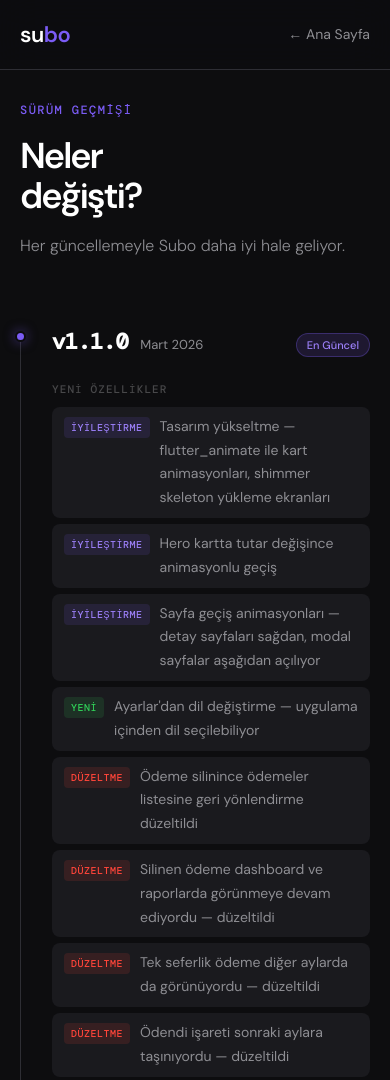
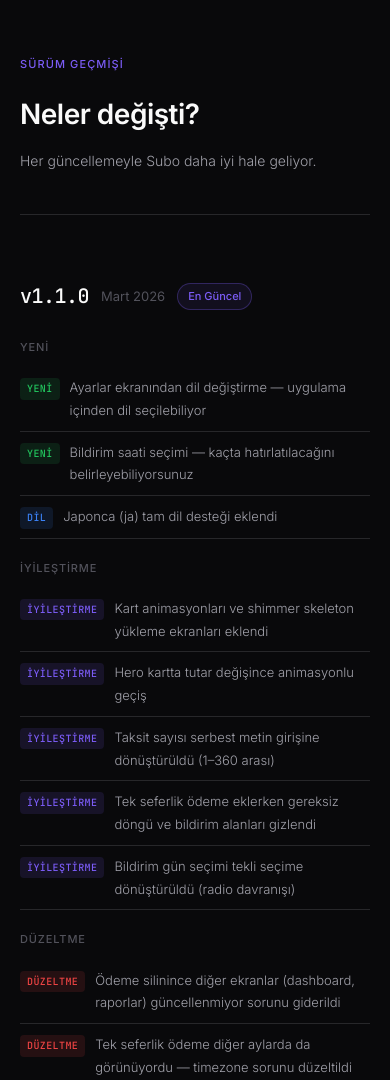
Before and after one commit to aryuksektepe/suboapp.github.io, a plain HTML site: page changelog.html in a window 390 px wide. Shown: the top 1080 px of the page. Drawn offline with nearby package versions, Linux system fonts and the light colour scheme.

Commit message:
Update changelog.html

```diff
--- a/changelog.html
+++ b/changelog.html
@@ -4,190 +4,227 @@
 <meta charset="UTF-8">
 <meta name="viewport" content="width=device-width, initial-scale=1.0">
 <title>Sürüm Notları — Subo</title>
-<meta name="description" content="Subo uygulama güncellemeleri ve sürüm geçmişi.">
 <link rel="preconnect" href="https://fonts.googleapis.com">
-<link href="https://fonts.googleapis.com/css2?family=DM+Sans:wght@300;400;500;600&family=DM+Mono:wght@400;500&display=swap" rel="stylesheet">
+<link href="https://fonts.googleapis.com/css2?family=Inter:wght@300;400;500;600&family=JetBrains+Mono:wght@400;500&display=swap" rel="stylesheet">
 <style>
   :root {
-    --bg: #0D0D0F; --surface: #1A1A1E; --surface2: #242428;
-    --border: #2E2E34; --accent: #7B5CF5; --accent-light: #9B7FF7;
-    --accent-surface: #1E1830; --text: #FFFFFF; --text-secondary: #8E8E93;
-    --text-tertiary: #48484A; --success: #30D158; --warning: #FFD60A;
-    --error: #FF453A; --info: #0A84FF;
+    --bg: #09090b;
+    --surface: #18181b;
+    --border: #27272a;
+    --accent: #7B5CF5;
+    --text: #fafafa;
+    --text-secondary: #a1a1aa;
+    --text-tertiary: #52525b;
+    --green: #22c55e;
+    --red: #ef4444;
+    --blue: #3b82f6;
+    --yellow: #eab308;
   }
   * { margin: 0; padding: 0; box-sizing: border-box; }
-  body { font-family: 'DM Sans', sans-serif; background: var(--bg); color: var(--text); line-height: 1.7; -webkit-font-smoothing: antialiased; }
-  nav {
-    position: fixed; top: 0; left: 0; right: 0; z-index: 100;
-    padding: 20px 40px; display: flex; align-items: center; justify-content: space-between;
-    background: rgba(13,13,15,0.8); backdrop-filter: blur(20px);
-    border-bottom: 0.5px solid var(--border);
+  body {
+    font-family: 'Inter', sans-serif;
+    background: var(--bg);
+    color: var(--text);
+    line-height: 1.75;
+    -webkit-font-smoothing: antialiased;
   }
-  .nav-logo { font-size: 22px; font-weight: 600; color: var(--text); text-decoration: none; letter-spacing: -0.5px; }
-  .nav-logo span { color: var(--accent); }
-  .nav-back { font-size: 14px; color: var(--text-secondary); text-decoration: none; transition: color 0.2s; }
-  .nav-back:hover { color: var(--text); }
-
-  .container { max-width: 760px; margin: 0 auto; padding: 120px 40px 80px; }
-  .page-header { margin-bottom: 64px; }
-  .page-label { font-size: 12px; font-weight: 500; color: var(--accent); text-transform: uppercase; letter-spacing: 0.12em; margin-bottom: 16px; font-family: 'DM Mono', monospace; }
-  .page-header h1 { font-size: clamp(36px, 5vw, 56px); font-weight: 600; letter-spacing: -2px; line-height: 1.1; margin-bottom: 16px; }
-  .page-header p { font-size: 16px; color: var(--text-secondary); font-weight: 300; }
-
-  .release { margin-bottom: 48px; position: relative; padding-left: 32px; }
-  .release::before {
-    content: ''; position: absolute; left: 0; top: 8px; bottom: -48px;
-    width: 0.5px; background: var(--border);
-  }
-  .release:last-child::before { display: none; }
-  .release-dot {
-    position: absolute; left: -5px; top: 8px;
-    width: 11px; height: 11px; border-radius: 50%;
-    background: var(--border); border: 2px solid var(--bg);
-  }
-  .release-dot.latest { background: var(--accent); box-shadow: 0 0 12px rgba(123,92,245,0.5); }
-
-  .release-header { display: flex; align-items: baseline; gap: 12px; margin-bottom: 20px; flex-wrap: wrap; }
-  .release-version {
-    font-size: 22px; font-weight: 600; letter-spacing: -0.5px;
-    font-family: 'DM Mono', monospace;
-  }
-  .release-date { font-size: 13px; color: var(--text-secondary); }
-  .release-badge {
-    font-size: 11px; font-weight: 500; padding: 2px 10px;
-    border-radius: 99px; margin-left: auto;
-  }
-  .badge-latest { background: var(--accent-surface); color: var(--accent-light); border: 0.5px solid rgba(123,92,245,0.3); }
-  .badge-major { background: rgba(10,132,255,0.1); color: var(--info); border: 0.5px solid rgba(10,132,255,0.2); }
-  .badge-minor { background: rgba(48,209,88,0.1); color: var(--success); border: 0.5px solid rgba(48,209,88,0.2); }
-  .badge-patch { background: rgba(142,142,147,0.1); color: var(--text-secondary); border: 0.5px solid var(--border); }
-
-  .changes { display: flex; flex-direction: column; gap: 6px; }
-  .change { display: flex; align-items: flex-start; gap: 10px; font-size: 14px; color: var(--text-secondary); padding: 8px 12px; border-radius: 8px; background: var(--surface); }
-  .change:hover { background: var(--surface2); }
-  .change-type {
-    font-size: 10px; font-weight: 500; padding: 2px 7px; border-radius: 4px;
-    flex-shrink: 0; margin-top: 2px; font-family: 'DM Mono', monospace;
-    text-transform: uppercase; letter-spacing: 0.05em;
-  }
-  .type-new { background: rgba(48,209,88,0.12); color: var(--success); }
-  .type-fix { background: rgba(255,69,58,0.12); color: var(--error); }
-  .type-improve { background: rgba(123,92,245,0.12); color: var(--accent-light); }
-  .type-lang { background: rgba(10,132,255,0.12); color: var(--info); }
-
-  .section-divider {
-    font-size: 11px; font-weight: 500; color: var(--text-tertiary);
-    text-transform: uppercase; letter-spacing: 0.1em; margin: 12px 0 8px;
-    font-family: 'DM Mono', monospace;
+  .wrap {
+    max-width: 680px;
+    margin: 0 auto;
+    padding: 80px 32px 120px;
   }
 
-  footer { border-top: 0.5px solid var(--border); padding: 40px; display: flex; justify-content: space-between; align-items: center; flex-wrap: wrap; gap: 16px; }
-  .footer-links { display: flex; gap: 24px; }
-  .footer-links a { font-size: 13px; color: var(--text-secondary); text-decoration: none; transition: color 0.2s; }
-  .footer-links a:hover { color: var(--text); }
-  .footer-copy { font-size: 12px; color: var(--text-tertiary); }
+  .page-header {
+    margin-bottom: 64px;
+    padding-bottom: 40px;
+    border-bottom: 1px solid var(--border);
+  }
+  .badge {
+    display: inline-block;
+    font-size: 11px;
+    font-weight: 500;
+    color: var(--accent);
+    text-transform: uppercase;
+    letter-spacing: 0.1em;
+    margin-bottom: 16px;
+  }
+  .page-header h1 {
+    font-size: 36px;
+    font-weight: 600;
+    letter-spacing: -0.5px;
+    margin-bottom: 10px;
+  }
+  .page-header p {
+    font-size: 14px;
+    color: var(--text-secondary);
+    font-weight: 300;
+  }
 
-  @media (max-width: 640px) {
-    nav { padding: 16px 20px; }
-    .container { padding: 100px 20px 60px; }
-    footer { padding: 32px 20px; }
+  /* Release block */
+  .release {
+    margin-bottom: 64px;
+    padding-bottom: 64px;
+    border-bottom: 1px solid var(--border);
+  }
+  .release:last-of-type {
+    border-bottom: none;
+  }
+
+  .release-meta {
+    display: flex;
+    align-items: center;
+    gap: 12px;
+    margin-bottom: 24px;
+    flex-wrap: wrap;
+  }
+  .release-version {
+    font-family: 'JetBrains Mono', monospace;
+    font-size: 20px;
+    font-weight: 500;
+    letter-spacing: -0.5px;
+  }
+  .release-date {
+    font-size: 13px;
+    color: var(--text-tertiary);
+  }
+  .release-tag {
+    font-size: 11px;
+    font-weight: 500;
+    padding: 3px 10px;
+    border-radius: 99px;
+    border: 1px solid;
+  }
+  .tag-latest { color: var(--accent); border-color: rgba(123,92,245,0.3); background: rgba(123,92,245,0.08); }
+  .tag-major  { color: var(--blue);   border-color: rgba(59,130,246,0.3); background: rgba(59,130,246,0.08); }
+  .tag-minor  { color: var(--green);  border-color: rgba(34,197,94,0.3);  background: rgba(34,197,94,0.08); }
+  .tag-patch  { color: var(--text-secondary); border-color: var(--border); background: transparent; }
+
+  /* Change list */
+  .group-label {
+    font-size: 11px;
+    font-weight: 500;
+    color: var(--text-tertiary);
+    text-transform: uppercase;
+    letter-spacing: 0.08em;
+    margin: 20px 0 10px;
+  }
+  .change {
+    display: flex;
+    align-items: flex-start;
+    gap: 10px;
+    padding: 9px 0;
+    border-bottom: 1px solid var(--border);
+    font-size: 13px;
+    color: var(--text-secondary);
+    font-weight: 300;
+  }
+  .change:last-child { border-bottom: none; }
+  .tag {
+    font-size: 10px;
+    font-weight: 500;
+    padding: 2px 7px;
+    border-radius: 4px;
+    flex-shrink: 0;
+    margin-top: 2px;
+    font-family: 'JetBrains Mono', monospace;
+    text-transform: uppercase;
+    letter-spacing: 0.04em;
+  }
+  .tag-new     { background: rgba(34,197,94,0.12);   color: var(--green); }
+  .tag-fix     { background: rgba(239,68,68,0.12);   color: var(--red); }
+  .tag-improve { background: rgba(123,92,245,0.12);  color: var(--accent); }
+  .tag-lang    { background: rgba(59,130,246,0.12);  color: var(--blue); }
+
+  .page-footer {
+    margin-top: 48px;
+    padding-top: 32px;
+    border-top: 1px solid var(--border);
+    font-size: 12px;
+    color: var(--text-tertiary);
+  }
+
+  @media (max-width: 600px) {
+    .wrap { padding: 48px 20px 80px; }
+    .page-header h1 { font-size: 28px; }
   }
 </style>
 </head>
 <body>
+<div class="wrap">
 
-<nav>
-  <a href="/" class="nav-logo">su<span>bo</span></a>
-  <a href="/" class="nav-back">← Ana Sayfa</a>
-</nav>
-
-<div class="container">
   <div class="page-header">
-    <div class="page-label">Sürüm Geçmişi</div>
-    <h1>Neler<br>değişti?</h1>
+    <div class="badge">Sürüm Geçmişi</div>
+    <h1>Neler değişti?</h1>
     <p>Her güncellemeyle Subo daha iyi hale geliyor.</p>
   </div>
 
   <!-- v1.1.0 -->
   <div class="release">
-    <div class="release-dot latest"></div>
-    <div class="release-header">
+    <div class="release-meta">
       <span class="release-version">v1.1.0</span>
       <span class="release-date">Mart 2026</span>
-      <span class="release-badge badge-latest">En Güncel</span>
+      <span class="release-tag tag-latest">En Güncel</span>
     </div>
-    <div class="section-divider">Yeni Özellikler</div>
-    <div class="changes">
-      <div class="change"><span class="change-type type-improve">İyileştirme</span>Tasarım yükseltme — flutter_animate ile kart animasyonları, shimmer skeleton yükleme ekranları</div>
-      <div class="change"><span class="change-type type-improve">İyileştirme</span>Hero kartta tutar değişince animasyonlu geçiş</div>
-      <div class="change"><span class="change-type type-improve">İyileştirme</span>Sayfa geçiş animasyonları — detay sayfaları sağdan, modal sayfalar aşağıdan açılıyor</div>
-      <div class="change"><span class="change-type type-new">Yeni</span>Ayarlar'dan dil değiştirme — uygulama içinden dil seçilebiliyor</div>
-      <div class="change"><span class="change-type type-fix">Düzeltme</span>Ödeme silinince ödemeler listesine geri yönlendirme düzeltildi</div>
-      <div class="change"><span class="change-type type-fix">Düzeltme</span>Silinen ödeme dashboard ve raporlarda görünmeye devam ediyordu — düzeltildi</div>
-      <div class="change"><span class="change-type type-fix">Düzeltme</span>Tek seferlik ödeme diğer aylarda da görünüyordu — düzeltildi</div>
-      <div class="change"><span class="change-type type-fix">Düzeltme</span>Ödendi işareti sonraki aylara taşınıyordu — düzeltildi</div>
-      <div class="change"><span class="change-type type-fix">Düzeltme</span>Yeni eklenen ödeme hemen "2 aydır işaretlemedin" uyarısı veriyordu — düzeltildi</div>
-      <div class="change"><span class="change-type type-improve">İyileştirme</span>Tek seferlik ödeme eklerken gereksiz döngü/bildirim alanları gizlendi</div>
-      <div class="change"><span class="change-type type-improve">İyileştirme</span>Taksit sayısı sabit seçenekten serbest metin girişine dönüştürüldü</div>
-      <div class="change"><span class="change-type type-lang">Dil</span>Japonca (ja) tam dil desteği eklendi</div>
-    </div>
+
+    <div class="group-label">Yeni</div>
+    <div class="change"><span class="tag tag-new">Yeni</span>Ayarlar ekranından dil değiştirme — uygulama içinden dil seçilebiliyor</div>
+    <div class="change"><span class="tag tag-new">Yeni</span>Bildirim saati seçimi — kaçta hatırlatılacağını belirleyebiliyorsunuz</div>
+    <div class="change"><span class="tag tag-lang">Dil</span>Japonca (ja) tam dil desteği eklendi</div>
+
+    <div class="group-label">İyileştirme</div>
+    <div class="change"><span class="tag tag-improve">İyileştirme</span>Kart animasyonları ve shimmer skeleton yükleme ekranları eklendi</div>
+    <div class="change"><span class="tag tag-improve">İyileştirme</span>Hero kartta tutar değişince animasyonlu geçiş</div>
+    <div class="change"><span class="tag tag-improve">İyileştirme</span>Taksit sayısı serbest metin girişine dönüştürüldü (1–360 arası)</div>
+    <div class="change"><span class="tag tag-improve">İyileştirme</span>Tek seferlik ödeme eklerken gereksiz döngü ve bildirim alanları gizlendi</div>
+    <div class="change"><span class="tag tag-improve">İyileştirme</span>Bildirim gün seçimi tekli seçime dönüştürüldü (radio davranışı)</div>
+
+    <div class="group-label">Düzeltme</div>
+    <div class="change"><span class="tag tag-fix">Düzeltme</span>Ödeme silinince diğer ekranlar (dashboard, raporlar) güncellenmiyor sorunu giderildi</div>
+    <div class="change"><span class="tag tag-fix">Düzeltme</span>Tek seferlik ödeme diğer aylarda da görünüyordu — timezone sorunu düzeltildi</div>
+    <div class="change"><span class="tag tag-fix">Düzeltme</span>Ödendi işareti sonraki aylara taşınıyordu — UTC/local uyumsuzluğu giderildi</div>
+    <div class="change"><span class="tag tag-fix">Düzeltme</span>Yeni eklenen ödeme hemen "kullanılmıyor" uyarısı veriyordu — 60 gün bekleme eklendi</div>
+    <div class="change"><span class="tag tag-fix">Düzeltme</span>Taksit bitiş tarihi kalan taksit sayısına göre doğru hesaplanıyor</div>
   </div>
 
   <!-- v1.0.1 -->
   <div class="release">
-    <div class="release-dot"></div>
-    <div class="release-header">
+    <div class="release-meta">
       <span class="release-version">v1.0.1</span>
       <span class="release-date">Mart 2026</span>
-      <span class="release-badge badge-patch">Patch</span>
+      <span class="release-tag tag-patch">Patch</span>
     </div>
-    <div class="changes">
-      <div class="change"><span class="change-type type-fix">Düzeltme</span>Taksit tipinde "Ödedim" butonu paid_installments artırmıyordu — düzeltildi</div>
-      <div class="change"><span class="change-type type-fix">Düzeltme</span>Taksit tamamlanınca listeden silinmiyordu — düzeltildi</div>
-      <div class="change"><span class="change-type type-fix">Düzeltme</span>fl_chart boş veri durumunda uygulama çöküyordu — düzeltildi</div>
-      <div class="change"><span class="change-type type-fix">Düzeltme</span>Hero kartta yanlış Ödendi/Bekliyor verisi gösteriliyordu — düzeltildi</div>
-      <div class="change"><span class="change-type type-improve">İyileştirme</span>Taksit ilerleme çubuğu emoji karakterler yerine gerçek progress bar'a dönüştürüldü</div>
-      <div class="change"><span class="change-type type-improve">İyileştirme</span>Gelecek aylara geçişte ödeme durumları doğru gösteriliyor</div>
-    </div>
+
+    <div class="change"><span class="tag tag-fix">Düzeltme</span>Taksit tipinde "Ödedim" butonu taksit sayısını artırmıyordu</div>
+    <div class="change"><span class="tag tag-fix">Düzeltme</span>Taksit tamamlanınca listeden silinmiyordu</div>
+    <div class="change"><span class="tag tag-fix">Düzeltme</span>Hero kartta yanlış ödendi/bekliyor verisi gösteriliyordu</div>
+    <div class="change"><span class="tag tag-fix">Düzeltme</span>Gelecek aylara geçişte ödeme durumları yanlış gösteriliyordu</div>
+    <div class="change"><span class="tag tag-improve">İyileştirme</span>Taksit ilerleme çubuğu gerçek progress bar'a dönüştürüldü</div>
   </div>
 
   <!-- v1.0.0 -->
   <div class="release">
-    <div class="release-dot"></div>
-    <div class="release-header">
+    <div class="release-meta">
       <span class="release-version">v1.0.0</span>
       <span class="release-date">Mart 2026</span>
-      <span class="release-badge badge-major">İlk Sürüm</span>
+      <span class="release-tag tag-major">İlk Sürüm</span>
     </div>
-    <div class="section-divider">Temel Özellikler</div>
-    <div class="changes">
-      <div class="change"><span class="change-type type-new">Yeni</span>4 ödeme tipi: Abonelik, Taksit, Fatura, Tek Seferlik</div>
-      <div class="change"><span class="change-type type-new">Yeni</span>Aylık dashboard — toplam harcama, ödendi/bekliyor özeti</div>
-      <div class="change"><span class="change-type type-new">Yeni</span>Ay gezgini — geçmiş ve gelecek aylara göz at</div>
-      <div class="change"><span class="change-type type-new">Yeni</span>Taksit takibi — ilerleme çubuğu, kalan tutar, bitiş tarihi</div>
-      <div class="change"><span class="change-type type-new">Yeni</span>Ödeme işaretleme — "Ödedim" butonu ile aylık takip</div>
-      <div class="change"><span class="change-type type-new">Yeni</span>Ödeme hatırlatıcıları — 1, 3 veya 7 gün önce bildirim</div>
-      <div class="change"><span class="change-type type-new">Yeni</span>Gecikme bildirimleri — ödenmeyen ödemelerde uyarı</div>
-      <div class="change"><span class="change-type type-new">Yeni</span>Kategori bazlı analiz ve grafikler</div>
-      <div class="change"><span class="change-type type-new">Yeni</span>CSV ve PDF rapor dışa aktarım (Premium)</div>
-      <div class="change"><span class="change-type type-new">Yeni</span>Çoklu para birimi desteği — TRY, USD, EUR ve daha fazlası</div>
-      <div class="change"><span class="change-type type-new">Yeni</span>Kullanılmayan abonelik uyarısı</div>
-      <div class="change"><span class="change-type type-new">Yeni</span>Freemium model — 5 ödemeye kadar ücretsiz</div>
-      <div class="change"><span class="change-type type-lang">Dil</span>Türkçe, İngilizce, İspanyolca, Almanca, Portekizce dil desteği</div>
-    </div>
+
+    <div class="change"><span class="tag tag-new">Yeni</span>4 ödeme tipi: Abonelik, Taksit, Fatura, Tek Seferlik</div>
+    <div class="change"><span class="tag tag-new">Yeni</span>Aylık dashboard — toplam harcama, ödendi/bekliyor özeti</div>
+    <div class="change"><span class="tag tag-new">Yeni</span>Ay gezgini — geçmiş ve gelecek aylara göz at</div>
+    <div class="change"><span class="tag tag-new">Yeni</span>Taksit takibi — ilerleme çubuğu, kalan tutar, bitiş tarihi</div>
+    <div class="change"><span class="tag tag-new">Yeni</span>Ödeme işaretleme — "Ödedim" butonu ile aylık takip</div>
+    <div class="change"><span class="tag tag-new">Yeni</span>Ödeme hatırlatıcıları — 1, 3 veya 7 gün önce bildirim</div>
+    <div class="change"><span class="tag tag-new">Yeni</span>Kategori bazlı analiz ve grafikler</div>
+    <div class="change"><span class="tag tag-new">Yeni</span>Kullanılmayan abonelik uyarısı</div>
+    <div class="change"><span class="tag tag-new">Yeni</span>Freemium model — 5 ödemeye kadar ücretsiz</div>
+    <div class="change"><span class="tag tag-new">Yeni</span>CSV ve PDF rapor dışa aktarım (Premium)</div>
+    <div class="change"><span class="tag tag-new">Yeni</span>Çoklu para birimi — TRY, USD, EUR ve daha fazlası</div>
+    <div class="change"><span class="tag tag-lang">Dil</span>Türkçe, İngilizce, İspanyolca, Almanca, Portekizce dil desteği</div>
   </div>
 
+  <div class="page-footer">© 2026 Subo. Tüm hakları saklıdır.</div>
+
 </div>
-
-<footer>
-  <div class="footer-copy">© 2026 Subo.</div>
-  <div class="footer-links">
-    <a href="index.html">Ana Sayfa</a>
-    <a href="privacy.html">Gizlilik</a>
-    <a href="terms.html">Kullanım Şartları</a>
-    <a href="support.html">Destek</a>
-  </div>
-</footer>
-
 </body>
 </html>
```
